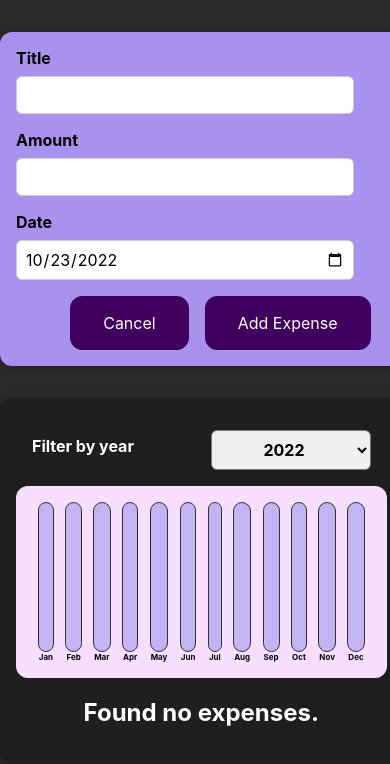
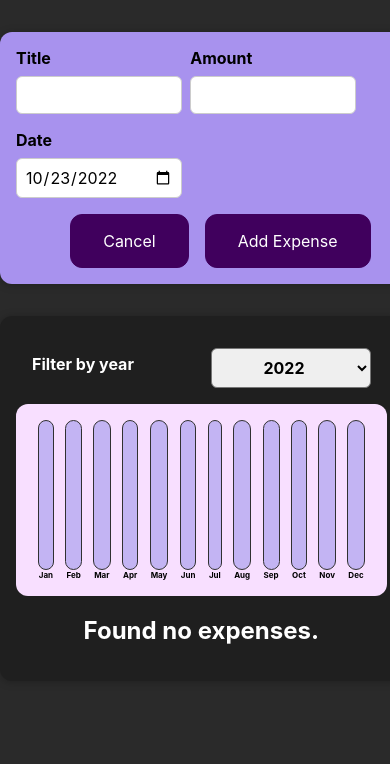
Before and after one commit to Mhamad-Raad/React-Cash-Flow, a React (Create React App) app: page / in a window 390 px wide. Both pictures are taken after a click on the button "Add a new Expense". Shown: the top 764 px of the page. Built offline with nearby package versions, Linux system fonts and the light colour scheme.

Commit message:
add responsiveness to the form

```diff
--- a/src/Components/Expenses/NewExpense/ExpenseForm.css
+++ b/src/Components/Expenses/NewExpense/ExpenseForm.css
@@ -4,6 +4,11 @@
   gap: 1rem;
   margin-bottom: 1rem;
   text-align: left;
+}
+
+.new-expense__control {
+  width: 40%;
+  margin-right: 10px;
 }
 
 .new-expense__control label {
@@ -17,8 +22,8 @@
   padding: 0.5rem;
   border-radius: 6px;
   border: 1px solid #ccc;
-  width: 20rem;
-  max-width: 100%;
+  width: 100%;
+  max-width: 320px;
 }
 
 .new-expense__actions {
```
